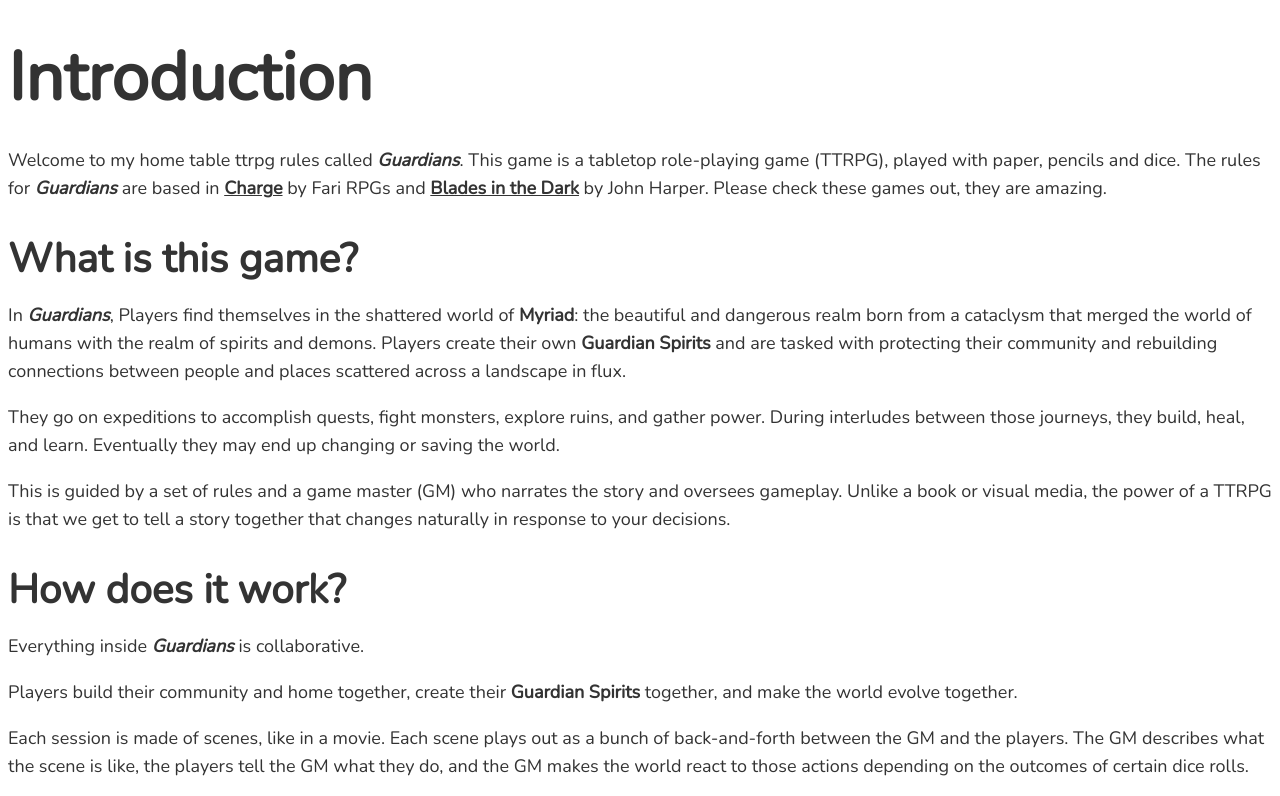
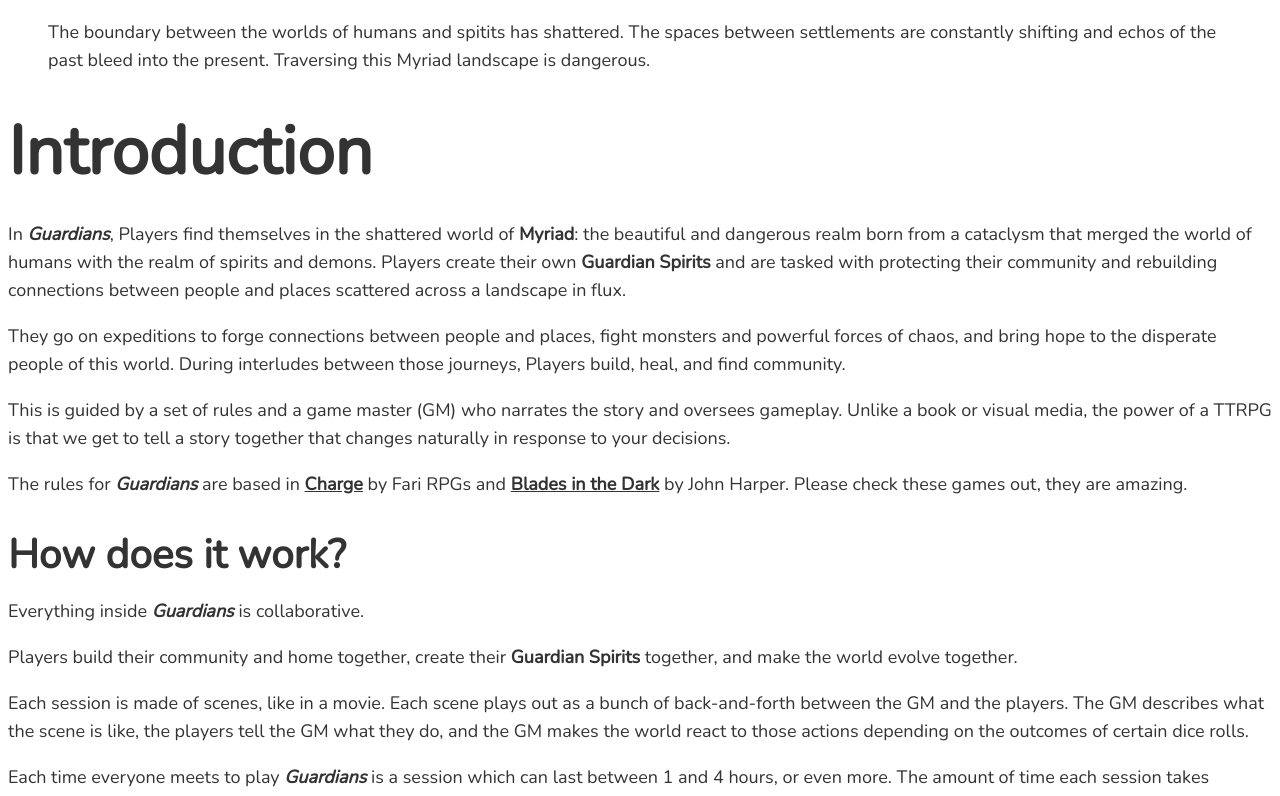
Before and after one commit to matt-gefen/radiant-hack, a Next.js app: page / in a window 1280 px wide. Shown: the top 796 px of the page. Built offline with nearby package versions, Linux system fonts and the light colour scheme.

Commit message:
chore: add new text for index

```diff
--- a/package.json
+++ b/package.json
@@ -24,7 +24,7 @@
     "nextra-theme-docs": "latest",
     "react": "^18.2.0",
     "react-dom": "^18.2.0",
-    "sass": "^1.87.0"
+    "sass": "^1.88.0"
   },
   "devDependencies": {
     "@types/node": "18.11.10",
--- a/pages/index.mdx
+++ b/pages/index.mdx
@@ -1,14 +1,14 @@
+> The boundary between the worlds of humans and spitits has shattered. The spaces between settlements are constantly shifting and echos of the past bleed into the present. Traversing this Myriad landscape is dangerous.
+
 # Introduction
-
-Welcome to my home table ttrpg rules called **_Guardians_**. This game is a tabletop role-playing game (TTRPG), played with paper, pencils and dice. The rules for **_Guardians_** are based in **[Charge](https://keeper.farirpgs.com/resources/fari-rpgs/charge/)** by Fari RPGs and **[Blades in the Dark](http://www.bladesinthedark.com/)** by John Harper. Please check these games out, they are amazing.
-
-## What is this game?
 
 In **_Guardians_**, Players find themselves in the shattered world of **Myriad**: the beautiful and dangerous realm born from a cataclysm that merged the world of humans with the realm of spirits and demons. Players create their own **Guardian Spirits** and are tasked with protecting their community and rebuilding connections between people and places scattered across a landscape in flux.
 
-They go on expeditions to accomplish quests, fight monsters, explore ruins, and gather power. During interludes between those journeys, they build, heal, and learn. Eventually they may end up changing or saving the world.
+They go on expeditions to forge connections between people and places, fight monsters and powerful forces of chaos, and bring hope to the disperate people of this world. During interludes between those journeys, Players build, heal, and find community.
 
 This is guided by a set of rules and a game master (GM) who narrates the story and oversees gameplay. Unlike a book or visual media, the power of a TTRPG is that we get to tell a story together that changes naturally in response to your decisions.
+
+The rules for **_Guardians_** are based in **[Charge](https://keeper.farirpgs.com/resources/fari-rpgs/charge/)** by Fari RPGs and **[Blades in the Dark](http://www.bladesinthedark.com/)** by John Harper. Please check these games out, they are amazing.
 
 ## How does it work?
 
```
Also changed, not shown: 1 other file (tests, documents, lock files or other folders).
